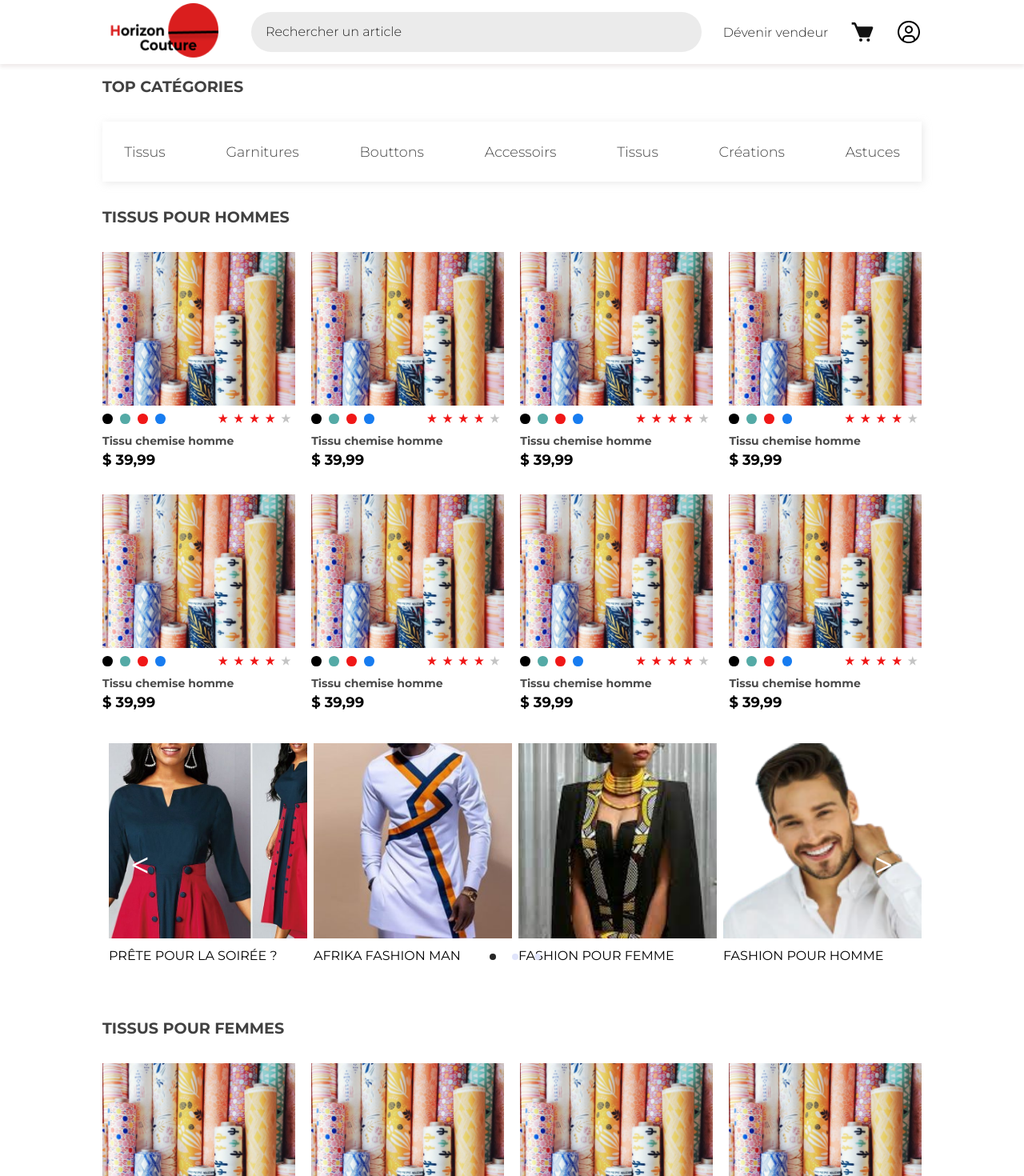
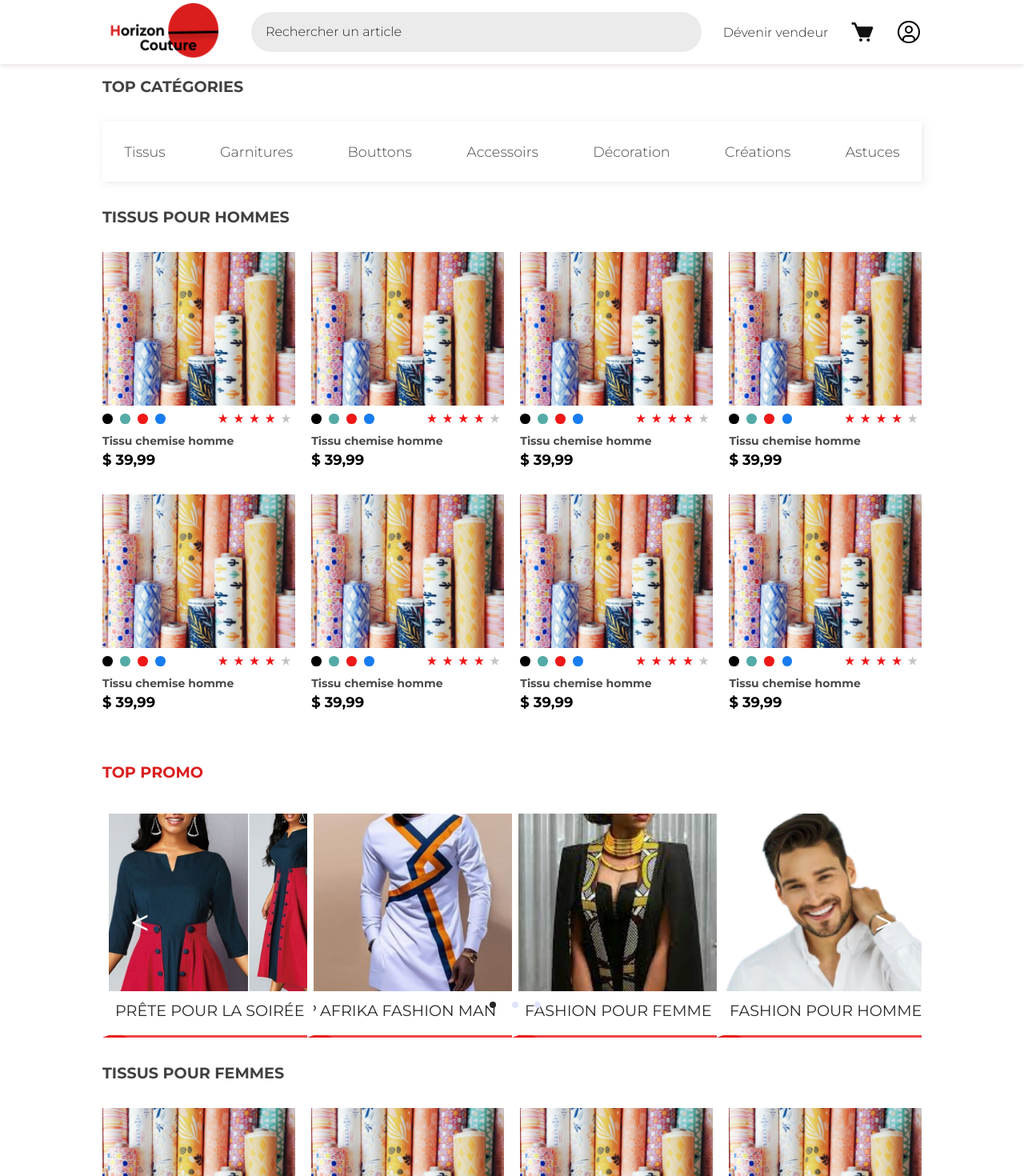
Before and after one commit to Romiale/horizon-couture-frontend, a Next.js app: page /categorie/1 in a window 1280 px wide. Shown: the top 1470 px of the page at 80% size. Built offline with nearby package versions, Linux system fonts and the light colour scheme.

Commit message:
feat:add decoration link on navigation and animation on hover for article card

```diff
--- a/components/global_components/card-article/style.module.scss
+++ b/components/global_components/card-article/style.module.scss
@@ -11,9 +11,14 @@ margin: 0 0 2rem 0;
     .card_image{
         width: 100%;
         height: 12rem;
+        overflow: hidden;
         img{
             height: 100%;
-            width: 100%
+            width: 100%;
+            transition: .3s ease-in-out;
+            &:hover{
+                transform: scale(1.02)
+            }
         }
     }
     .group_notation{
--- a/components/global_components/card_promotion/style.module.scss
+++ b/components/global_components/card_promotion/style.module.scss
@@ -1,24 +1,40 @@
 @import '../../../styles/mixins/display_mixins.module.scss';
 @import '../../../styles/mixins/mixins_typography.module.scss';
+@import '../../../styles/mixins/mixins_color.module.scss';
 
 .card_promotion_wrapper{
     width: max-content;
     height: max-content;
+    overflow: hidden;
 .card_promotion{
     width: 18rem;
-    height: 20rem;
+    height: 18rem;
     border: solid .5rem white;
+    border-bottom: .2rem solid #e70c0cc4;
+    overflow: hidden;
+    transition: .3s ease-in-out;
+        &:hover{
+            border-bottom: .2rem solid #000;
+        }
     img{
         width: 100%;
         height: 80%;
         object-fit: cover;
         background-color: #fff;
+
     }
     p{
         font-family: 'Montserrat',sans-serif;
         font-weight: normal;
         text-transform: uppercase;
+        font-size: 1.2rem;
+        white-space: nowrap;
+        text-overflow: ellipsis;
+        overflow: hidden;
         margin: .5rem 0;
+        padding: 0 .5rem;
+        color: rgba(0, 0, 0, 0.842);
+
     }
 }
 }
--- a/components/global_components/footer/Footer.jsx
+++ b/components/global_components/footer/Footer.jsx
@@ -26,19 +26,19 @@ function Footer() {
             </div>
             <div className={styles.group_infos}>
                 <Title>MARKET</Title>
-                <Link href="tel:+243822332932">
+                <Link href="/categorie/tissus">
                     <a>Tissus</a>
                 </Link>
-                <Link href="tel:+243822332932">
+                <Link href="/categorie/garnitures">
                     <a>Garnitures</a>
                 </Link>
-                <Link href="tel:+243822332932">
+                <Link href="/categorie/accessoirs">
                     <a>Accessoirs</a>
                 </Link>
-                <Link href="tel:+243822332932">
+                <Link href="/categorie/buttons">
                     <a>Bouttons</a>
                 </Link>
-                <Link href="tel:+243822332932">
+                <Link href="/categorie/créations">
                     <a>Créations</a>
                 </Link>
                 <Link href="tel:+243822332932">
--- a/components/global_components/navigation/Navigation.jsx
+++ b/components/global_components/navigation/Navigation.jsx
@@ -18,8 +18,8 @@ function Navigation() {
             <Link href="/categorie/accessoirs">
                 <a>Accessoirs</a>
             </Link>
-            <Link href="/categorie/Tissus">
-                <a>Tissus</a>
+            <Link href="/categorie/décoration">
+                <a>Décoration</a>
             </Link>
             <Link href="/categorie/créations">
                 <a>Créations</a>
--- a/components/global_components/title/Title.jsx
+++ b/components/global_components/title/Title.jsx
@@ -1,9 +1,12 @@
 import React from 'react'
 import styles from '../title/style.module.scss'
 
-function Title({children}) {
+function Title({ children,color }) {
+    const style = {
+        color:color?color:''
+    }
     return (
-        <h2 className={styles.title}>
+        <h2 className={styles.title} style={style}>
             {children}
         </h2>
     )
--- a/pages/categorie/[categorie].jsx
+++ b/pages/categorie/[categorie].jsx
@@ -53,6 +53,7 @@ function Categorie() {
                     <CardArticle/>
                     <CardArticle/>
                 </div>
+                <Title color={"#DA1E1E"}>TOP PROMO</Title>
                  <AliceCarousel
                 mouseTracking
                 items={items}
```
Also changed, not shown: public/assets/logos/cart.svg.
